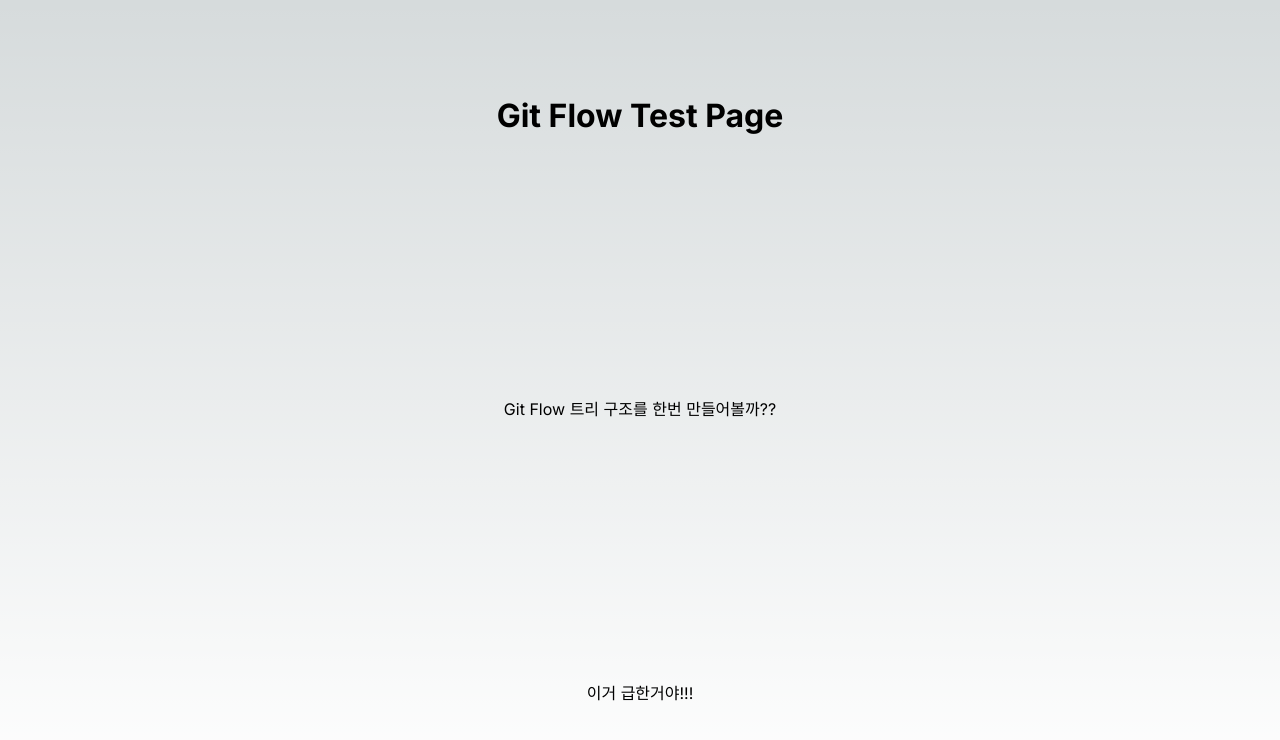
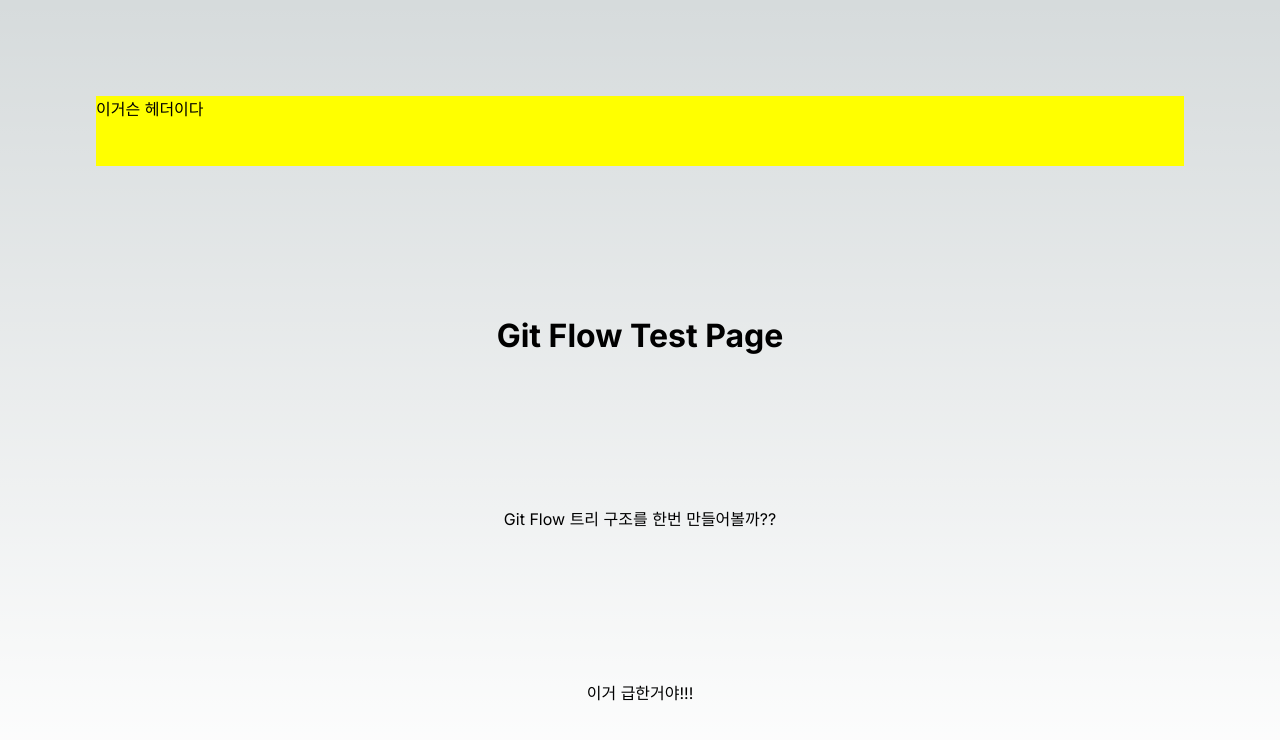
Before and after one commit to ssaksaake/gitflow-test, a Next.js app: page / in a window 1280 px wide. Shown: the top 740 px of the page. Built offline with nearby package versions, Linux system fonts and the light colour scheme.

Commit message:
Feat : Add header UI

```diff
--- a/app/page.tsx
+++ b/app/page.tsx
@@ -1,9 +1,11 @@
 import Image from "next/image";
 import styles from "./page.module.css";
+import { Header } from "@/components/Header";
 
 export default function Home() {
     return (
         <main className={styles.main}>
+            <Header />
             <h1>Git Flow Test Page</h1>
             <div>Git Flow 트리 구조를 한번 만들어볼까??</div>
             <div>이거 급한거야!!!</div>
--- /dev/null
+++ b/components/Header.tsx
@@ -0,0 +1,9 @@
+import React from "react";
+
+export const Header = () => {
+    return (
+        <header style={{ width: "100%", height: "70px", backgroundColor: "yellow" }}>
+            이거슨 헤더이다
+        </header>
+    );
+};
```
